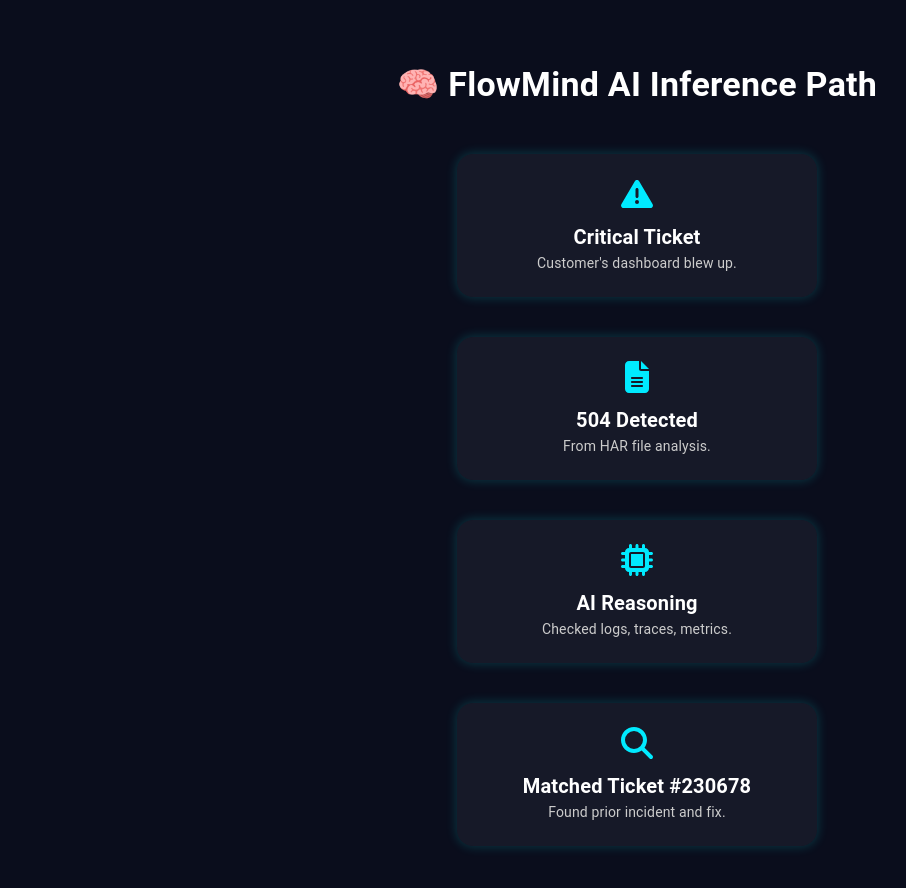
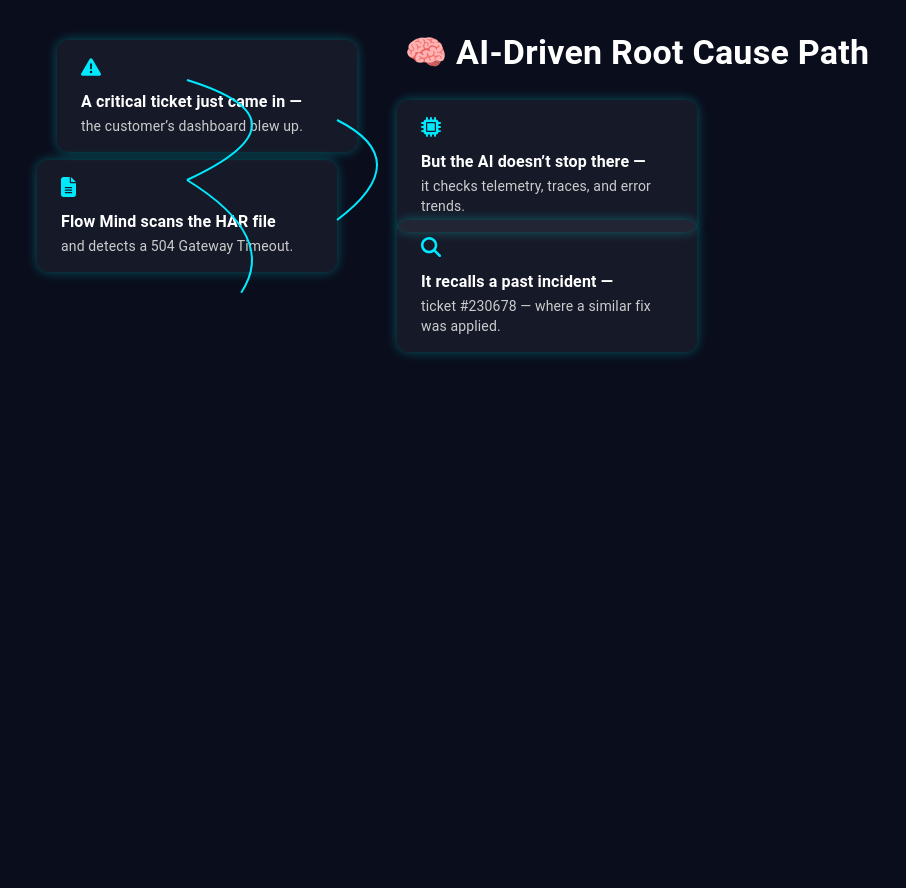
Before and after one commit to sam890306/flowmind-reasoning-path, a React (Vite) app: page / in a window 1280 px wide. Shown: the top 888 px of the page, without its empty margins (3-909 px from the left). After the commit the page ends 800 px from the top, so only its background shows below. Built offline with nearby package versions, Linux system fonts and the light colour scheme.

Commit message:
new App.jsx

```diff
--- a/src/App.jsx
+++ b/src/App.jsx
@@ -14,37 +14,43 @@
 const steps = [
   {
     icon: faExclamationTriangle,
-    title: "Critical Ticket",
-    description: "Customer's dashboard blew up.",
+    title: "A critical ticket just came in —",
+    description: "the customer’s dashboard blew up.",
+    position: { top: 40, left: 60 },
   },
   {
     icon: faFileAlt,
-    title: "504 Detected",
-    description: "From HAR file analysis.",
+    title: "Flow Mind scans the HAR file",
+    description: "and detects a 504 Gateway Timeout.",
+    position: { top: 160, left: 40 },
   },
   {
     icon: faMicrochip,
-    title: "AI Reasoning",
-    description: "Checked logs, traces, metrics.",
+    title: "But the AI doesn’t stop there —",
+    description: "it checks telemetry, traces, and error trends.",
+    position: { top: 100, left: 400 },
   },
   {
     icon: faSearch,
-    title: "Matched Ticket #230678",
-    description: "Found prior incident and fix.",
+    title: "It recalls a past incident —",
+    description: "ticket #230678 — where a similar fix was applied.",
+    position: { top: 220, left: 400 },
   },
   {
     icon: faChartPie,
     title: "Observability Dashboard",
-    description: "Pod timeout at 60s.",
+    description: "It identifies that a backend pod is stuck —",
+    position: { top: 320, left: 40 },
   },
   {
     icon: faCheckCircle,
-    title: "MR Generated + Executed",
-    description: "MTTR: Hours → Seconds.",
+    title: "MTTR reduced",
+    description: "What used to take hours — now resolved",
+    position: { top: 420, left: 400 },
   },
 ];
 
-export default function App() {
+export default function FlowMindWizStylePath() {
   const [visibleSteps, setVisibleSteps] = useState(0);
 
   useEffect(() => {
@@ -54,51 +60,93 @@
         clearInterval(interval);
         return prev;
       });
-    }, 1200);
+    }, 1000);
     return () => clearInterval(interval);
   }, []);
 
   return (
-    <Box sx={{ background: "#0a0d1c", minHeight: "100vh", py: 8, px: 4 }}>
+    <Box sx={{ position: "relative", background: "#0a0d1c", minHeight: "100vh" }}>
       <Typography
         variant="h4"
         color="white"
         fontWeight={600}
         textAlign="center"
-        mb={6}
+        pt={4}
+        mb={2}
       >
-        🧠 FlowMind AI Inference Path
+        🧠 AI-Driven Root Cause Path
       </Typography>
-      <Box display="flex" flexDirection="column" alignItems="center" gap={5}>
+
       {steps.slice(0, visibleSteps).map((step, idx) => (
         <motion.div
           key={idx}
-            initial={{ opacity: 0, y: 30 }}
-            animate={{ opacity: 1, y: 0 }}
-            transition={{ duration: 0.6 }}
-          >
-            <Box
-              sx={{
+          initial={{ opacity: 0, scale: 0.9 }}
+          animate={{ opacity: 1, scale: 1 }}
+          transition={{ duration: 0.5, delay: idx * 0.3 }}
+          style={{
+            position: "absolute",
+            top: step.position.top,
+            left: step.position.left,
             background: "rgba(255,255,255,0.05)",
-                borderRadius: 4,
-                p: 3,
-                minWidth: 360,
-                maxWidth: 540,
-                textAlign: "center",
-                boxShadow: "0 0 12px rgba(0,255,255,0.2)",
+            borderRadius: 12,
+            padding: "16px 24px",
+            width: 300,
+            boxShadow: "0 0 12px rgba(0,255,255,0.3)",
           }}
         >
-              <FontAwesomeIcon icon={step.icon} color="#00eaff" size="2x" />
-              <Typography variant="h6" color="white" fontWeight={700} mt={1}>
+          <FontAwesomeIcon icon={step.icon} color="#00eaff" size="lg" />
+          <Typography variant="subtitle1" color="white" fontWeight={600} mt={1}>
             {step.title}
           </Typography>
           <Typography variant="body2" color="#ccc">
             {step.description}
           </Typography>
-            </Box>
         </motion.div>
       ))}
-      </Box>
+
+      {/* SVG paths (simulating connection lines) */}
+      <svg
+        width="100%"
+        height="600"
+        style={{ position: "absolute", top: 0, left: 0, zIndex: 0 }}
+      >
+        <motion.path
+          d="M190,80 Q320,120 190,180"
+          stroke="#00eaff"
+          strokeWidth="2"
+          fill="none"
+          initial={{ pathLength: 0 }}
+          animate={{ pathLength: visibleSteps > 1 ? 1 : 0 }}
+          transition={{ duration: 1 }}
+        />
+        <motion.path
+          d="M190,180 Q320,260 190,340"
+          stroke="#00eaff"
+          strokeWidth="2"
+          fill="none"
+          initial={{ pathLength: 0 }}
+          animate={{ pathLength: visibleSteps > 4 ? 1 : 0 }}
+          transition={{ duration: 1 }}
+        />
+        <motion.path
+          d="M340,120 Q420,160 340,220"
+          stroke="#00eaff"
+          strokeWidth="2"
+          fill="none"
+          initial={{ pathLength: 0 }}
+          animate={{ pathLength: visibleSteps > 3 ? 1 : 0 }}
+          transition={{ duration: 1 }}
+        />
+        <motion.path
+          d="M340,340 Q420,360 340,420"
+          stroke="#00eaff"
+          strokeWidth="2"
+          fill="none"
+          initial={{ pathLength: 0 }}
+          animate={{ pathLength: visibleSteps > 5 ? 1 : 0 }}
+          transition={{ duration: 1 }}
+        />
+      </svg>
     </Box>
   );
 }
```
Lines whose indentation alone changed are shown as unchanged.
